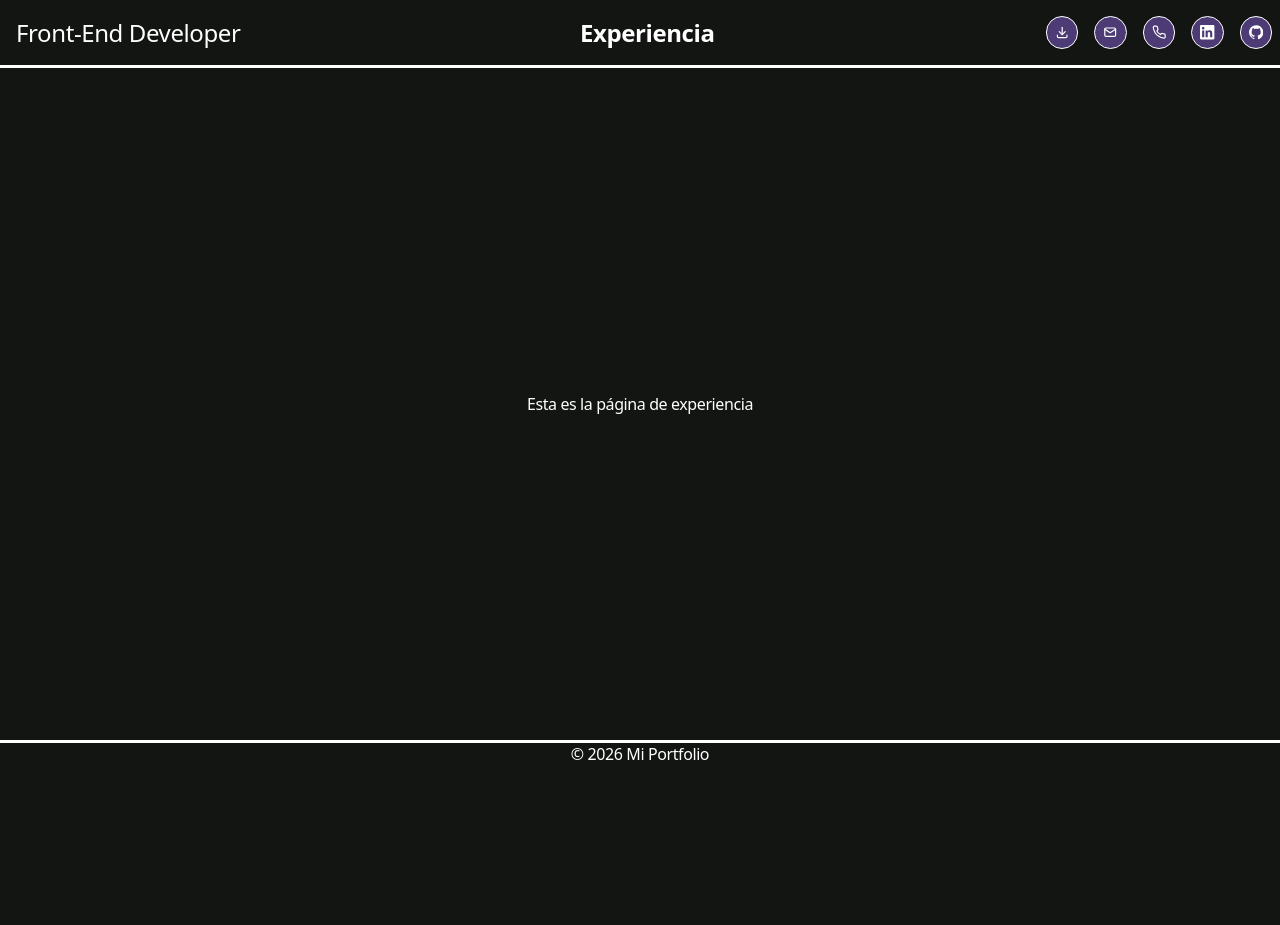
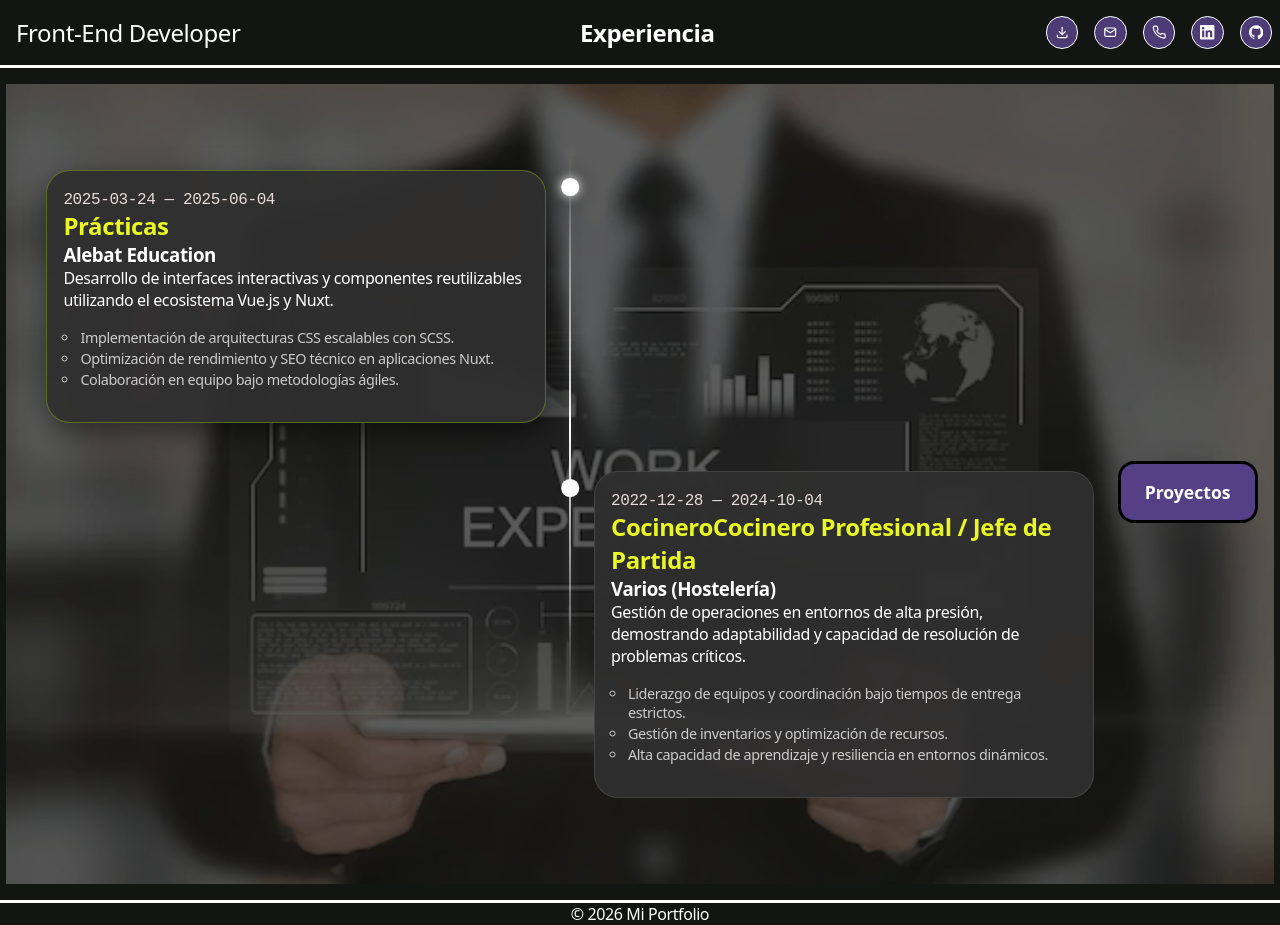
Before and after one commit to crisrobin95/portFolio, a Nuxt app: page /experiencia in a window 1280 px wide. Before the commit the page ends 800 px from the top, so only its background shows below. Built offline with nearby package versions, Linux system fonts and the light colour scheme.

Commit message:
Agregar estructura y estilo a la página de experiencia laboral

```diff
--- a/app/pages/experiencia.vue
+++ b/app/pages/experiencia.vue
@@ -1,7 +1,63 @@
+<script setup lang="ts">
+useHead({
+  title: 'Experiencia',
+  meta: [
+    {
+      name: 'description',
+      content: 'Aquí encontraras mí experiencia laboral',
+    },
+  ],
+})
+</script>
+
 <template>
-  <div>Esta es la página de experiencia</div>
+  <main class="container-experiencia">
+    <NuxtImg
+      src="/fondo-experiencia.webp"
+      alt="Fondo sección experiencia"
+      class="background-img"
+      loading="lazy"
+    />
+
+    <section class="content">
+      <CardExperience />
+    </section>
+
+    <aside class="actions">
+      <NuxtLink to="/">
+        <BottonNext label="Proyectos" class="botton-next" />
+      </NuxtLink>
+    </aside>
+  </main>
 </template>
 
-<script setup lang="ts"></script>
+<style lang="scss" scoped>
+.container-experiencia {
+  position: relative;
+  justify-content: center;
+  width: 99%;
+  min-height: 100dvh;
+  @include main.flex();
+  padding: 2rem 1rem;
+  overflow-x: hidden;
+}
 
-<style scoped></style>
+.background-img {
+  position: absolute;
+  width: 100%;
+  height: 100dvh;
+  object-fit: cover;
+  z-index: 0;
+  opacity: 0.3;
+}
+
+.content {
+  width: 100%;
+  flex: 1;
+}
+
+.actions {
+  margin-top: 1rem;
+  z-index: 10;
+}
+</style>
```
